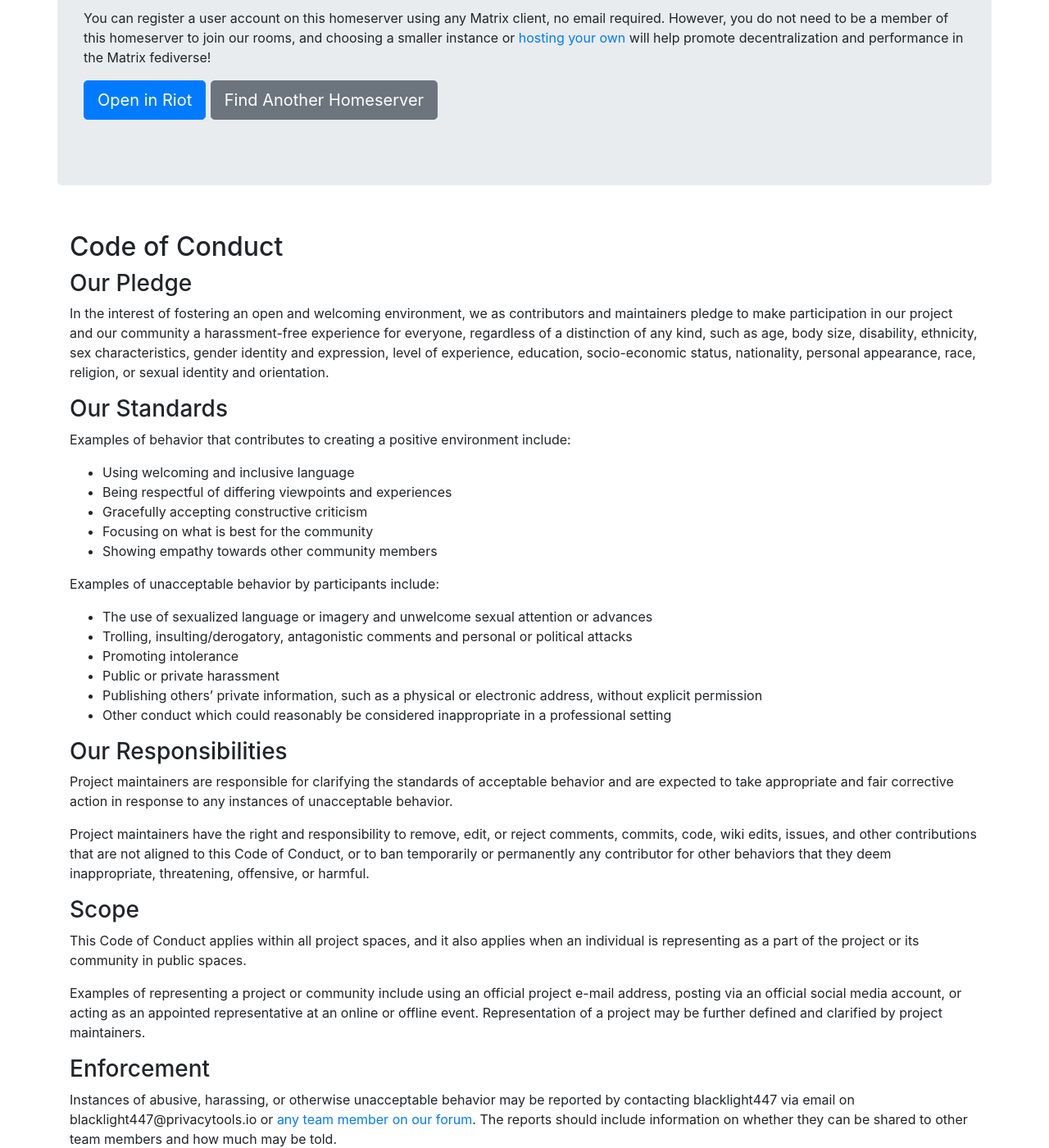
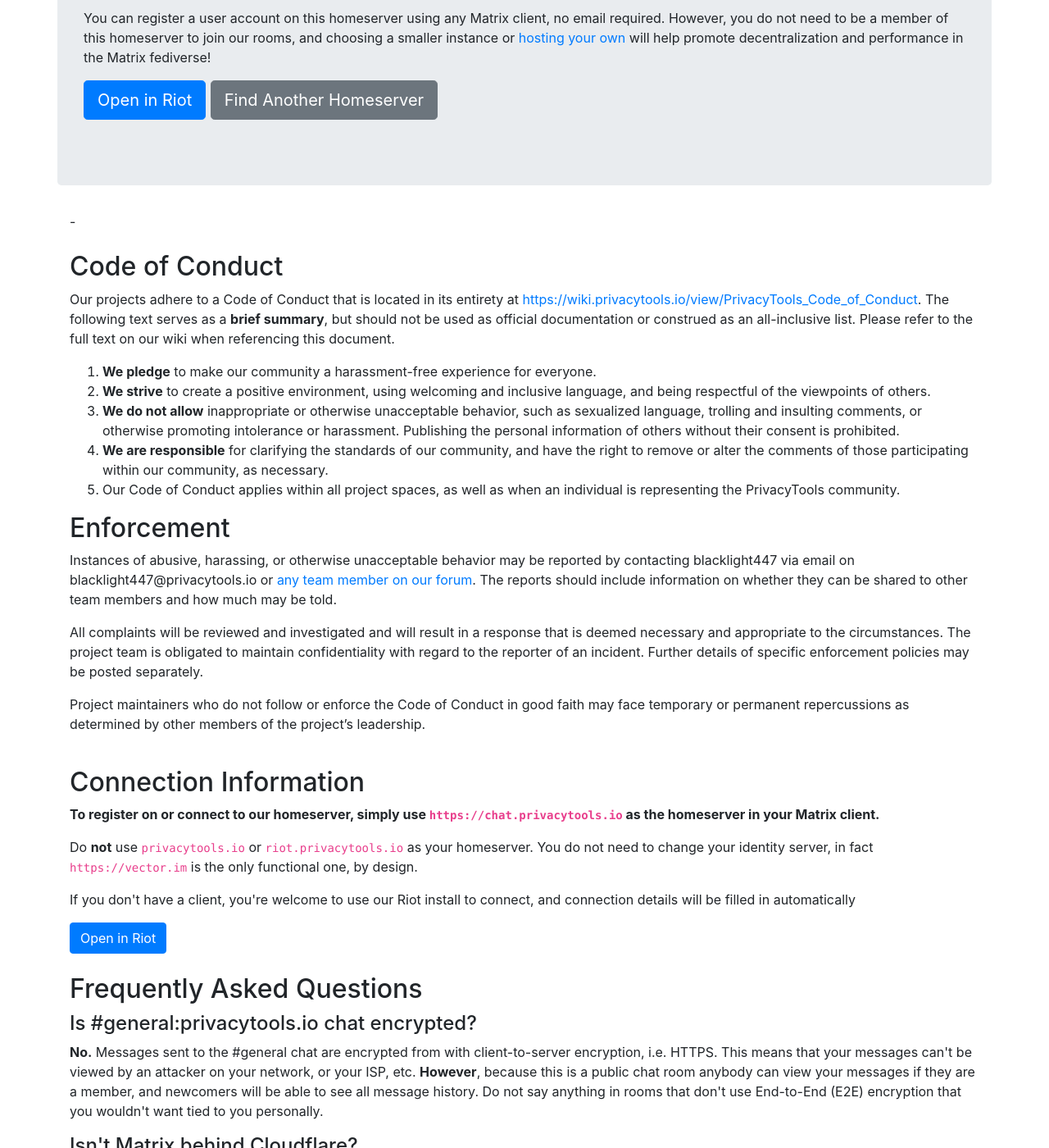
Before and after one commit to privacytools/static-sites, a Jekyll site: the page built from chat/index.html, in a window 1280 px wide and 1400 px high, scrolled down 320 px. Shown: the whole window at 82% size. Built offline with Jekyll 4.4.1, drawn with Linux system fonts in a browser that asks for light colours; some of the changed text lies outside the part shown.

Commit message:
chat/index: use the shortened CoC

```diff
--- a/chat/index.html
+++ b/chat/index.html
@@ -15,40 +15,19 @@
   </div>
 </div>
 
-<h2 id="privacytools.io-code-of-conduct" class="pt-4">Code of Conduct</h2>
-<h3 id="our-pledge">Our Pledge</h3>
-<p>In the interest of fostering an open and welcoming environment, we as contributors and maintainers pledge to make participation in our project and our community a harassment-free experience for everyone, regardless of a distinction of any kind, such as age, body size, disability, ethnicity, sex characteristics, gender identity and expression, level of experience, education, socio-economic status, nationality, personal appearance, race, religion, or sexual identity and orientation.</p>
-<h3 id="our-standards">Our Standards</h3>
-<p>Examples of behavior that contributes to creating a positive environment include:</p>
-<ul class="incremental">
-<li>Using welcoming and inclusive language</li>
-<li>Being respectful of differing viewpoints and experiences</li>
-<li>Gracefully accepting constructive criticism</li>
-<li>Focusing on what is best for the community</li>
-<li>Showing empathy towards other community members</li>
-</ul>
-<p>Examples of unacceptable behavior by participants include:</p>
-<ul class="incremental">
-<li>The use of sexualized language or imagery and unwelcome sexual attention or advances</li>
-<li>Trolling, insulting/derogatory, antagonistic comments and personal or political attacks</li>
-<li>Promoting intolerance</li>
-<li>Public or private harassment</li>
-<li>Publishing others’ private information, such as a physical or electronic address, without explicit permission</li>
-<li>Other conduct which could reasonably be considered inappropriate in a professional setting</li>
-</ul>
-<h3 id="our-responsibilities">Our Responsibilities</h3>
-<p>Project maintainers are responsible for clarifying the standards of acceptable behavior and are expected to take appropriate and fair corrective action in response to any instances of unacceptable behavior.</p>
-<p>Project maintainers have the right and responsibility to remove, edit, or reject comments, commits, code, wiki edits, issues, and other contributions that are not aligned to this Code of Conduct, or to ban temporarily or permanently any contributor for other behaviors that they deem inappropriate, threatening, offensive, or harmful.</p>
-<h3 id="scope">Scope</h3>
-<p>This Code of Conduct applies within all project spaces, and it also applies when an individual is representing as a part of the project or its community in public spaces.</p>
-<p>Examples of representing a project or community include using an official project e-mail address, posting via an official social media account, or acting as an appointed representative at an online or offline event. Representation of a project may be further defined and clarified by project maintainers.</p>
-<h3 id="enforcement">Enforcement</h3>
+-<h2 id="privacytools.io-code-of-conduct" class="pt-4">Code of Conduct</h2>
+<p>Our projects adhere to a Code of Conduct that is located in its entirety at <a href="https://wiki.privacytools.io/view/PrivacyTools_Code_of_Conduct">https://wiki.privacytools.io/view/PrivacyTools_Code_of_Conduct</a>. The following text serves as a <strong>brief summary</strong>, but should not be used as official documentation or construed as an all-inclusive list. Please refer to the full text on our wiki when referencing this document.</p>
+<ol class="incremental" type="1">
+<li><strong>We pledge</strong> to make our community a harassment-free experience for everyone.</li>
+<li><strong>We strive</strong> to create a positive environment, using welcoming and inclusive language, and being respectful of the viewpoints of others.</li>
+<li><strong>We do not allow</strong> inappropriate or otherwise unacceptable behavior, such as sexualized language, trolling and insulting comments, or otherwise promoting intolerance or harassment. Publishing the personal information of others without their consent is prohibited.</li>
+<li><strong>We are responsible</strong> for clarifying the standards of our community, and have the right to remove or alter the comments of those participating within our community, as necessary.</li>
+<li>Our Code of Conduct applies within all project spaces, as well as when an individual is representing the PrivacyTools community.</li>
+</ol>
+<h2 id="enforcement">Enforcement</h2>
 <p>Instances of abusive, harassing, or otherwise unacceptable behavior may be reported by contacting blacklight447 via email on blacklight447@privacytools.io or <a href="https://forum.privacytools.io/g/team">any team member on our forum</a>. The reports should include information on whether they can be shared to other team members and how much may be told.</p>
 <p>All complaints will be reviewed and investigated and will result in a response that is deemed necessary and appropriate to the circumstances. The project team is obligated to maintain confidentiality with regard to the reporter of an incident. Further details of specific enforcement policies may be posted separately.</p>
 <p>Project maintainers who do not follow or enforce the Code of Conduct in good faith may face temporary or permanent repercussions as determined by other members of the project’s leadership.</p>
-<h3 id="attribution">Attribution</h3>
-<p>This Code of Conduct is forked from and licensed under Creative Commons BY-4.0, <a href="https://contributor-covenant.org/version/1/4">Contributor Covenant version 1.4</a> by privacytools.io, which you can <a href="https://github.com/privacytoolsIO/privacytools.io/blob/master/CODE_OF_CONDUCT.md">find on our GitHub repository</a>.</p>
-<p>The administration team reserves the right to make <a href="https://xkcd.com/1357/">any</a> moderation-related decisions for any reason.</p>
 
 <h2 class="pt-4" id="homeserverinfo">Connection Information</h2>
 <p><strong>To register on or connect to our homeserver, simply use <code>https://chat.privacytools.io</code> as the homeserver in your Matrix client.</strong></p>
```
